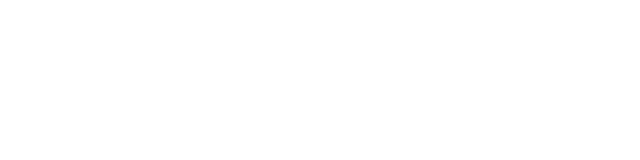
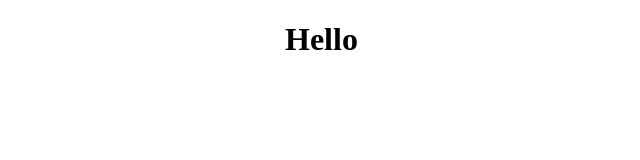
Before and after one commit to Yang-Min-Seok/taximate, a React (Create React App) app: page / in a window 1280 px wide. Shown: the top 160 px of the page, without its empty margins (105-745 px from the left). Built offline with nearby package versions, Linux system fonts and the light colour scheme.

Commit message:
typo correction

```diff
--- a/src/App.js
+++ b/src/App.js
@@ -5,7 +5,7 @@
   return (
       <Router>
         <Routes>
-          <Route path={`/`} elememt={<Landing />}></Route>
+          <Route path={`/`} element={<Landing />}></Route>
         </Routes>
       </Router>
   );
--- a/src/pages/landing/body.jsx
+++ b/src/pages/landing/body.jsx
@@ -3,9 +3,9 @@
 function Body() {
     return (
         <BodyDiv>
-
+            <h1>Hello</h1>
         </BodyDiv>
-    )
+    );
 }
 
 export default Body;
--- a/src/pages/landing/index.jsx
+++ b/src/pages/landing/index.jsx
@@ -10,7 +10,7 @@
             <Body></Body>
             <Footer></Footer>
         </Wrapper>
-    )
+    );
 }
 
 export default Landing;
--- a/src/style/global/footer/body.jsx
+++ b/src/style/global/footer/body.jsx
@@ -5,7 +5,7 @@
         <BodyDiv>
 
         </BodyDiv>
-    )
+    );
 }
 
 export default Body;
--- a/src/style/global/footer/index.jsx
+++ b/src/style/global/footer/index.jsx
@@ -6,7 +6,7 @@
         <Wrapper>
             <Body></Body>
         </Wrapper>
-    )
+    );
 }
 
 export default Footer;
--- a/src/style/global/header/body.jsx
+++ b/src/style/global/header/body.jsx
@@ -2,10 +2,8 @@
 
 function Body() {
     return (
-        <BodyDiv>
-
-        </BodyDiv>
-    )
+        <BodyDiv></BodyDiv>
+    );
 }
 
 export default Body;
--- a/src/style/global/header/index.jsx
+++ b/src/style/global/header/index.jsx
@@ -6,7 +6,7 @@
         <Wrapper>
             <Body></Body>
         </Wrapper>
-    )
+    );
 }
 
 export default Header;
```
